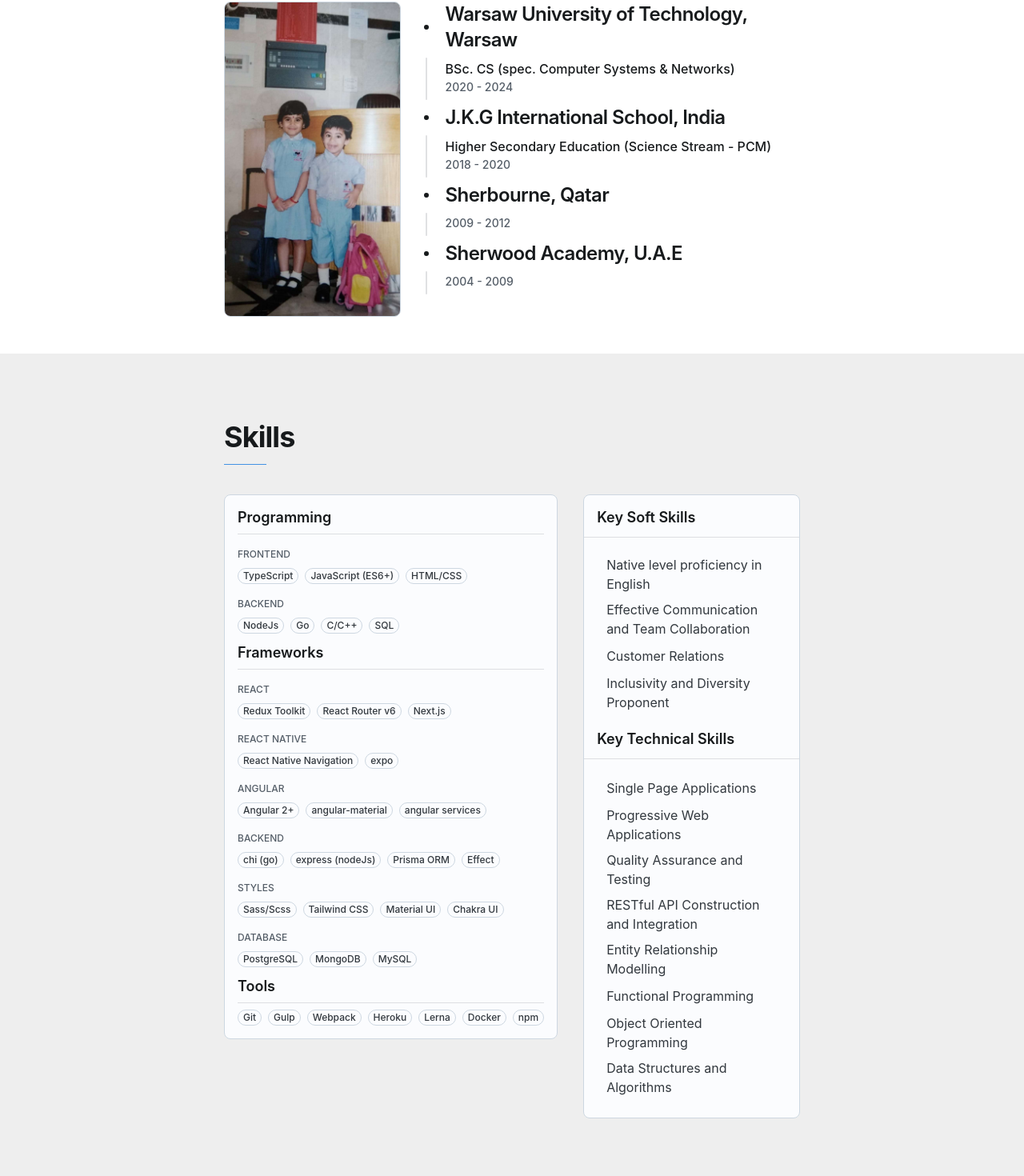
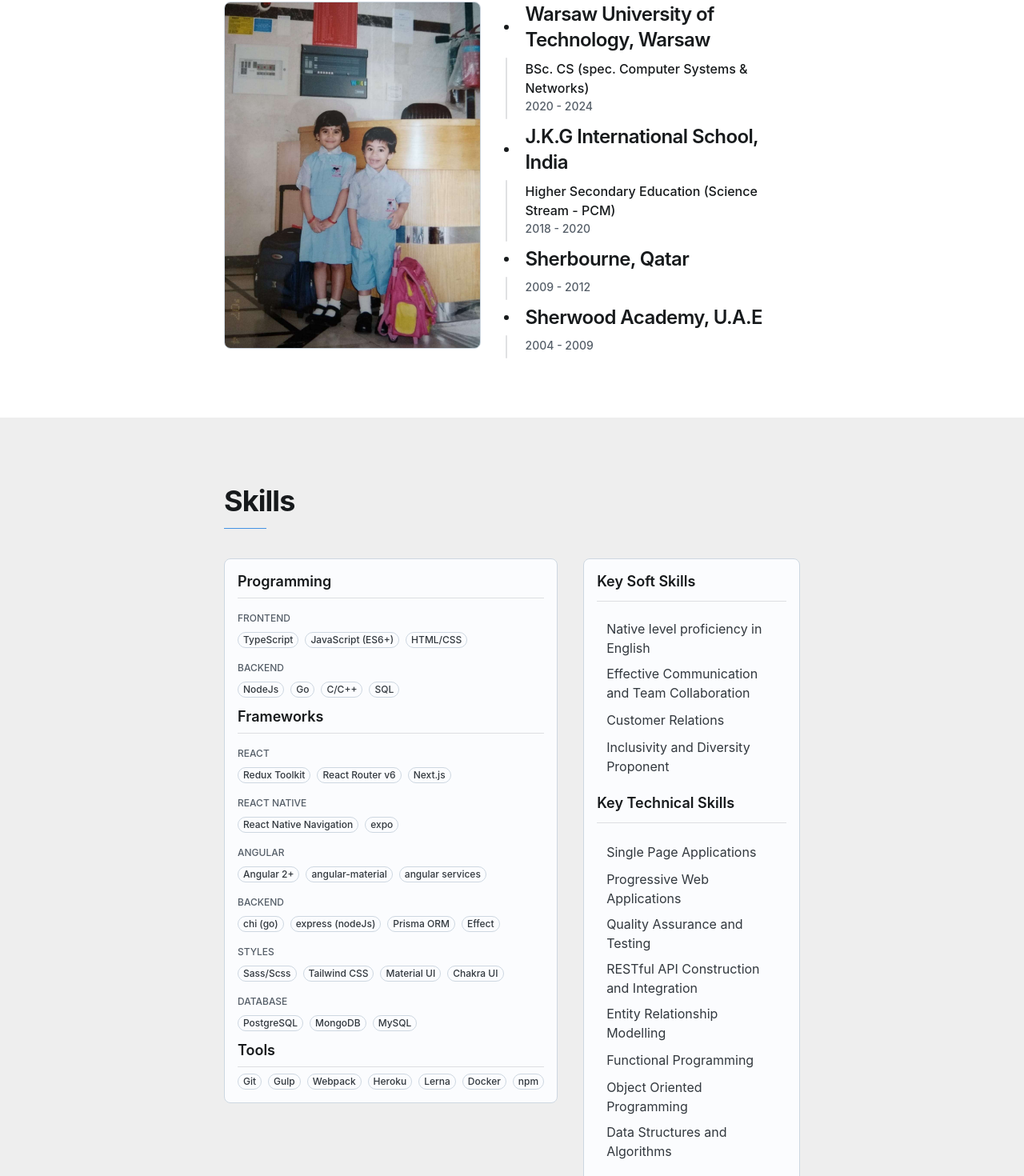
Before and after one commit to Karunika/portfolio, a React (Create React App) app: page / in a window 1280 px wide. Shown: the part 2578-4048 px from the top of the page at 80% size. Built offline with nearby package versions, Linux system fonts and the light colour scheme.

Commit message:
feat: responsive

```diff
--- a/src/index.css
+++ b/src/index.css
@@ -66,3 +66,13 @@ svg text {
     stroke-width: 0;
 	}
 }
+
+.skills {
+  maxWidth: 50%;
+}
+
+@media only screen and (max-width: 800px) {
+  .skills {
+    maxWidth: 100%;
+  }
+}
--- a/src/pages/home/education.tsx
+++ b/src/pages/home/education.tsx
@@ -64,7 +64,15 @@ const Education = () => {
                 <Typography level='h1'>Education</Typography>
             </ScrollAnimation>
 
-            <Stack direction='row-reverse' spacing={2} sx={{ justifyContent: 'flex-end' }}>
+            <Stack sx={[
+                (theme) => ({
+                    flexDirection: 'row-reverse',
+
+                    [theme.breakpoints.down(600)]: {
+                        flexDirection: 'column-reverse',
+                    },
+                })
+            ]}>
                 <Stepper orientation="vertical" sx={{
                     '--StepIndicator-size': '2rem',
                     '--Step-connectorRadius': '1rem',
@@ -93,17 +101,24 @@ const Education = () => {
                 </Stepper>
 
                 <ScrollAnimation animateIn='fadeInLeft' animateOnce>
-                    <Card component="li" sx={{
-                        height: '100%',
-                        maxWidth: 200,
-                        ['& > div:not(:first-child)']: {
-                            opacity: 0,
-                            transition: '0.4s ease'
-                        },
-                        ['&:hover > div:not(:first-child)']: {
-                            opacity: 1
-                        }
-                    }}>
+                    <Card component="li" sx={[
+                        (theme) => ({
+                            mr: 2,
+                            minHeight: '400px',
+                            height: '90%',
+                            maxWidth: 400,
+                            '& > div:not(:first-of-type)': {
+                                opacity: 0,
+                                transition: '0.4s ease'
+                            },
+                            '&:hover > div:not(:first-of-type)': {
+                                opacity: 1
+                            },
+                            [theme.breakpoints.down(700)]: {
+                                mb: 4
+                            },
+                        })
+                    ]}>
                         <CardCover>
                             <img src={require('../../assets/childhood.jpg')} />
                         </CardCover>
@@ -126,7 +141,7 @@ const Education = () => {
             </Stack>
 
 
-        </SectionLayout>
+        </SectionLayout >
     )
 }
 
--- a/src/pages/home/skills.tsx
+++ b/src/pages/home/skills.tsx
@@ -8,6 +8,7 @@ import Box from '@mui/joy/Box';
 import Stack from '@mui/joy/Stack';
 import Divider from '@mui/joy/Divider'
 import ScrollAnimation from 'react-animate-on-scroll';
+import { useTheme } from '@emotion/react';
 
 const skills: { [key: string]: string | { [key: string]: string } } = {
     programming: {
@@ -29,7 +30,7 @@ const SkillChips = ({ title = '', skills }: { title?: string, skills: string })
     return (
         <Stack>
             {title && <Typography level='body-xs' sx={{ mt: 2 }}>{title.toUpperCase()}</Typography>}
-            <Stack direction='row' spacing={1} sx={{ mt: 1 }}>
+            <Stack direction='row' spacing={1} sx={{ mt: 1, flexWrap: 'wrap' }}>
                 {skills.split(', ').map((n: string, i: number) => <Chip variant='outlined' size='sm'>{n}</Chip>)}
             </Stack>
         </Stack>
@@ -37,16 +38,22 @@ const SkillChips = ({ title = '', skills }: { title?: string, skills: string })
 }
 
 const Skills = () => {
+    const theme = useTheme()
     return (
         <SectionLayout odd name='skills'>
             <ScrollAnimation animateIn='fadeInLeft' animateOnce>
                 <Typography level='h1'>Skills</Typography>
             </ScrollAnimation>
-            <Stack direction='row' >
-                <ScrollAnimation animateIn='fadeInLeft' animateOnce>
-                    <Card>
+            <Stack sx={[(theme) => ({
+                flexDirection: 'row',
+                [theme.breakpoints.down(800)]: {
+                    flexDirection: 'column',
+                }
+            })]}>
+                <ScrollAnimation animateIn='fadeInLeft' animateOnce class='skills'>
+                    <Card sx={{ position: 'relative' }}>
                         {Object.keys(skills).map((title: string) => (
-                            <Stack sx={{ position: 'relative' }}>
+                            <Stack>
                                 <Box sx={(theme) => ({
                                     position: 'sticky',
                                     top: 10,
@@ -75,10 +82,21 @@ const Skills = () => {
                         ))}
                     </Card>
                 </ScrollAnimation>
-                <Box sx={{ position: 'relative', flex: 1 }}>
+                <Box sx={{ flex: 1 }}>
 
                     <ScrollAnimation animateIn='fadeInRight' animateOnce>
-                        <Card sx={{ ml: 4, position: 'sticky', top: 10 }}>
+                        <Card sx={[
+                            (theme) => ({
+                                mt: 0,
+                                ml: 4,
+
+                                [theme.breakpoints.down(800)]: {
+                                    ml: 0,
+                                    mt: 4
+                                }
+                            })
+                        ]}>
+                            <>
                                 <Typography level='title-lg'>Key Soft Skills</Typography>
                                 <Divider />
                                 <List>
@@ -99,6 +117,7 @@ const Skills = () => {
                                     <ListItem>Object Oriented Programming</ListItem>
                                     <ListItem>Data Structures and Algorithms</ListItem>
                                 </List>
+                            </>
                         </Card>
                     </ScrollAnimation>
                 </Box>
--- a/src/pages/layout.tsx
+++ b/src/pages/layout.tsx
@@ -5,18 +5,25 @@ import { animateScroll } from 'react-scroll';
 import { SocialIcon } from 'react-social-icons'
 import ExpandLessOutlined from '@mui/icons-material/ExpandLessOutlined';
 
-const Layout = () => {
+const Copyright = () => {
+    return <Typography sx={(theme) => ({
+        [theme.breakpoints.down(800)]: {
+            order: 2
+        }
+    })}>Copyright © 2024 Karunika</Typography>
+}
+
+const GoToTop = () => {
     return (
-        <>
-            <Outlet />
-            <SectionLayout>
-                <Stack direction='row' sx={{ alignItems: 'center', justifyContent: 'space-between' }}>
-                    <Typography>Copyright © 2024 Karunika</Typography>
-
         <Button
             size='lg'
             variant='outlined'
-                        sx={{ borderRadius: 20 }}
+            sx={[(theme) => ({
+                borderRadius: 20,
+                [theme.breakpoints.down(800)]: {
+                    order: 0
+                }
+            })]}
             onClick={() => animateScroll.scrollToTop({
                 duration: 2000,
                 smooth: true,
@@ -24,16 +31,23 @@ const Layout = () => {
         >
             <ExpandLessOutlined />
         </Button>
+    )
+}
 
-                    <Stack direction='row' spacing={1} sx={{
+const SocialMedia = () => {
+    return (
+        <Stack direction='row' spacing={1} sx={(theme) => ({
+            [theme.breakpoints.down(800)]: {
+                order: 1,
+            },
             ['& > *']: {
                 opacity: 0.6,
                 transition: 'all 0.4s ease',
                 ['&:hover']: {
-                                opacity: 1
+                    opacity: 2
+                },
             }
-                        }
-                    }}>
+        })}>
             {[
                 'github.com/karunika',
                 'linkedin.com/in/karunika-t',
@@ -44,6 +58,27 @@ const Layout = () => {
                 <SocialIcon target="_blank" url={`https://${link}`} />
             ))}
         </Stack>
+
+    )
+}
+
+const Layout = () => {
+    return (
+        <>
+            <Outlet />
+            <SectionLayout>
+                <Stack sx={[(theme) => ({
+                    flexDirection: 'row',
+                    alignItems: 'center',
+                    justifyContent: 'space-between',
+                    [theme.breakpoints.down(800)]: {
+                        flexDirection: 'column',
+                        rowGap: 2
+                    }
+                })]}>
+                    <Copyright />
+                    <GoToTop />
+                    <SocialMedia />
                 </Stack>
             </SectionLayout>
         </>
--- a/src/utils/sectionLayout.tsx
+++ b/src/utils/sectionLayout.tsx
@@ -18,14 +18,28 @@ const SectionLayout = ({ children, name, odd = false, fullHeight = false, col =
         >
             <Element name={name} style={{ flex: 1 }}>
                 <Box
-                    sx={{
+                    sx={[
+                        (theme) => ({
                             px: 32,
                             py: 10,
                             flex: 1,
                             display: 'flex',
                             flexDirection: 'column',
+                            [theme.breakpoints.down(1200)]: {
+                                px: 16
+                            },
+                            [theme.breakpoints.down(1000)]: {
+                                px: 10
+                            },
+                            [theme.breakpoints.down(833)]: {
+                                px: 6,
+                            },
+                            [theme.breakpoints.down(600)]: {
+                                px: 4,
+                            },
                             ...sx
-                    }}
+                        })
+                    ]}
                 >
                     {children}
                 </Box>
```
Lines whose indentation alone changed are shown as unchanged.
